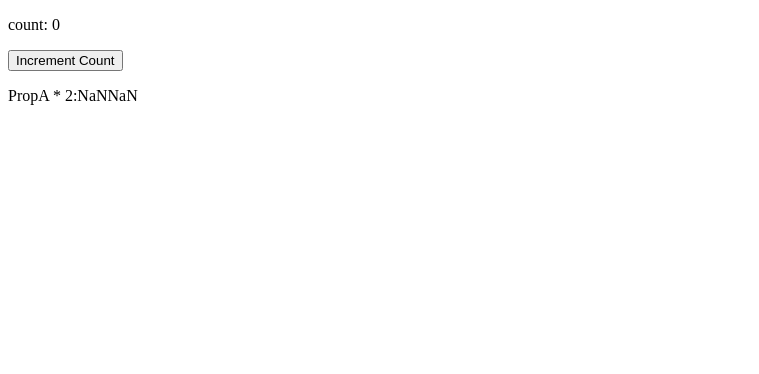
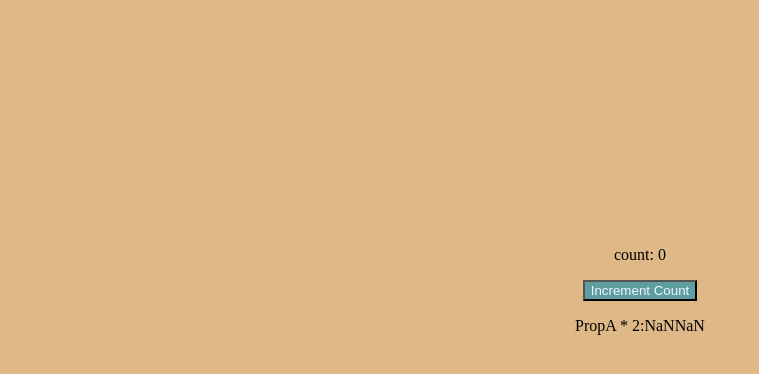
Before and after one commit to iamjayenmthakuri/master, a React (Vite) app in the folder Reacthook/: page / in a window 1280 px wide. Shown: the top 374 px of the page, without its empty margins (0-759 px from the left). Built offline with nearby package versions, Linux system fonts and the light colour scheme.

Commit message:
little bit css for design

```diff
--- /dev/null
+++ b/Reacthook/src/index.css
@@ -0,0 +1,12 @@
+body {
+  background-color: burlywood;
+  margin-top: 18%;
+}
+div {
+  display: grid;
+  place-items: center;
+}
+button {
+  background-color: cadetblue;
+  color: aliceblue;
+}
--- a/Reacthook/src/main.jsx
+++ b/Reacthook/src/main.jsx
@@ -1,6 +1,7 @@
 import React from "react";
 import ReactDOM from "react-dom/client";
 import App from "./App.jsx";
+import "./index.css";
 
 ReactDOM.createRoot(document.getElementById("root")).render(
   <React.StrictMode>
```
